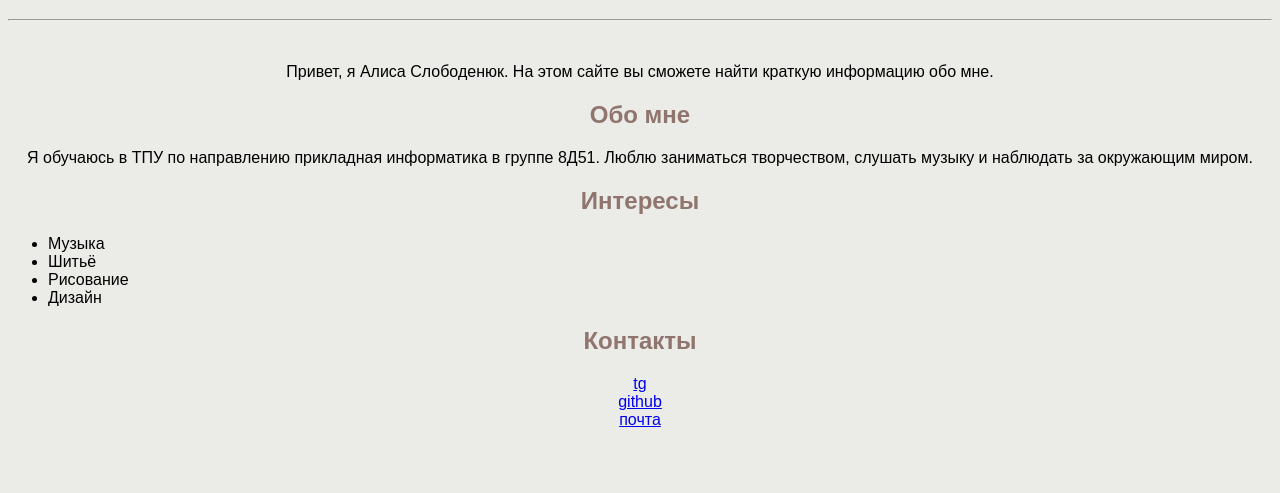
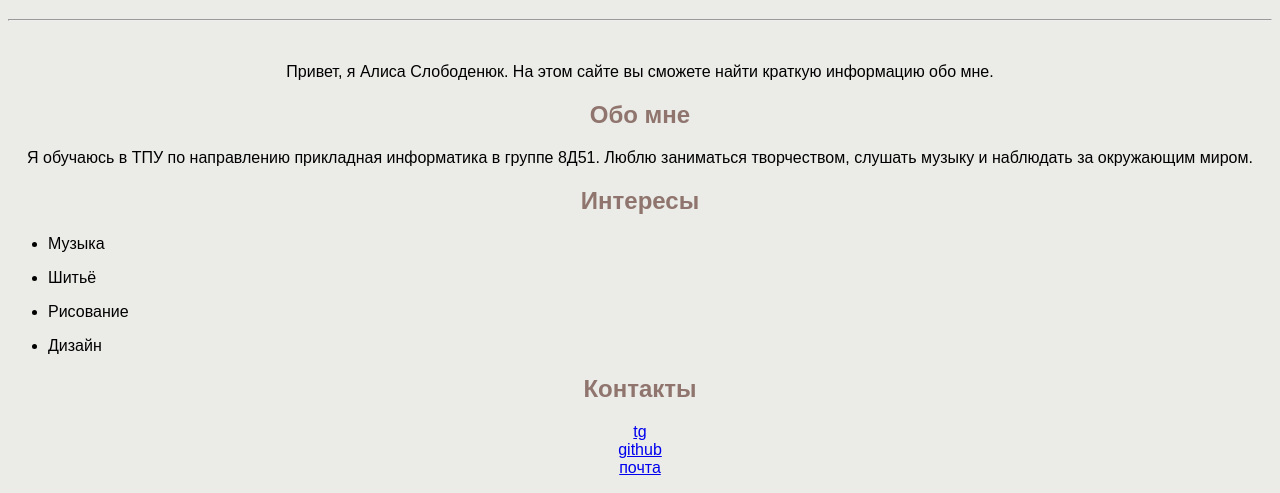
Before and after one commit to alisaslobodenyuk/-, a plain HTML site: page index.html in a window 1280 px wide. Shown: the part 776-1269 px from the top of the page. Before the commit the page ends 1221 px from the top, so only its background shows below. Drawn offline with Linux system fonts and the light colour scheme; a web font is replaced by a local one.

Commit message:
Update index.html

```diff
--- a/index.html
+++ b/index.html
@@ -15,14 +15,12 @@
   <h2 style="text-align: center;">Обо мне</h2>
 	<p style="text-align: center;">Я обучаюсь в ТПУ по направлению прикладная информатика в группе 8Д51. Люблю заниматься творчеством, слушать музыку и наблюдать за окружающим миром.</p>
   <h2 style="text-align: center;">Интересы</h2>
-	<p style="text-align: center;">
 	<ul>
-		<li>Музыка</li>
-		<li>Шитьё</li>
-		<li>Рисование</li>
-		<li>Дизайн</li>
+		<p style="text-align: center;"><li>Музыка</li></p>
+		<p style="text-align: center;"><li>Шитьё</li></p>
+		<p style="text-align: center;"><li>Рисование</li></p>
+		<p style="text-align: center;"><li>Дизайн</li></p>
 	</ul>
-	</p>
   <h2 style="text-align: center;">Контакты</h2>
 	<p style="text-align: center;">
   	<a href="https://t.me/alisisok">tg</a><br>
```
